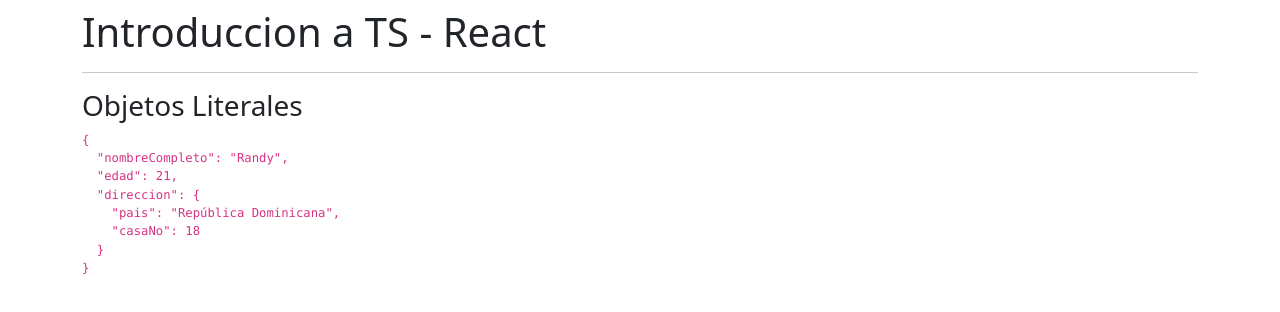
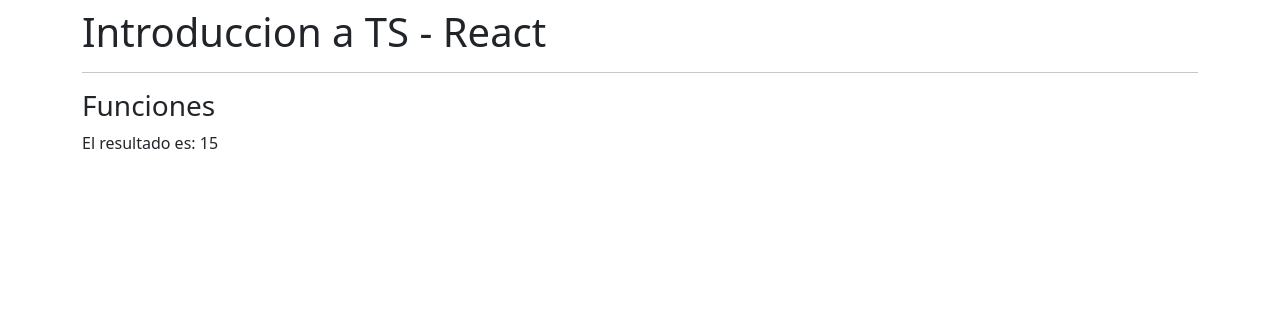
Before and after one commit to randymxd07/Curso_React_Native, a React (Create React App) app in the folder 01- Reforzamiento/: page / in a window 1280 px wide. Shown: the top 312 px of the page. Built offline with nearby package versions, Linux system fonts and the light colour scheme.

Commit message:
Hice el componente funciones.tsx para ver como funcionan las funciones en React con TypeScript

```diff
--- a/01- Reforzamiento/src/App.tsx
+++ b/01- Reforzamiento/src/App.tsx
@@ -1,7 +1,10 @@
 //rafc: nos crea una estructura de nuestro componente//
 
+// Se importa el componente Funciones automaticamente//
+import { Funciones } from "./typescript/Funciones"
+
 // Se importa el componente ObjetosLiterales automaticamente//
-import { ObjetosLiterales } from "./typescript/ObjetosLiterales"
+// import { ObjetosLiterales } from "./typescript/ObjetosLiterales"
 
 //Podemos quitar el import porque con las últimas actualizaciones no es necesario tenerlo
 //import React from 'react'
@@ -20,7 +23,11 @@
       {/* Importamos el componente TiposBasicos */}
       {/* <TiposBasicos /> */}
 
-      <ObjetosLiterales />
+      {/* Importamos el componente ObjetosLiterales */}
+      {/* <ObjetosLiterales /> */}
+
+      {/* Importamos el componente Funciones */}
+      <Funciones />
 
     </div>
   )
--- /dev/null
+++ b/01- Reforzamiento/src/typescript/Funciones.tsx
@@ -0,0 +1,29 @@
+export const Funciones = () => {
+
+    /* Hago una función de flecha, la flecha después de los parentesis significa lo que
+    retorna la función Si dejamos la funcion sin nada retorna void osea undefined si
+    ponemos numeros retorna number, texto string, verdadero o falso retorna boolean*/
+
+    // Le digo que la funcion sumar tiene que retornar un number //
+    // const sumar = (): number => {
+    //     // return 2 + 2;
+    //     // return true;
+    //     // return 'Hola';
+    //     return 1 + 2;
+    // }
+
+    // Funcion sumar con parametros //
+    const sumar = ( a: number, b: number ): number => {
+        return a + b;
+    }
+
+    return (
+        <>
+
+            <h3>Funciones</h3>
+
+            <span>El resultado es: {sumar(10, 5)}</span>
+
+        </>
+    )
+}
```
